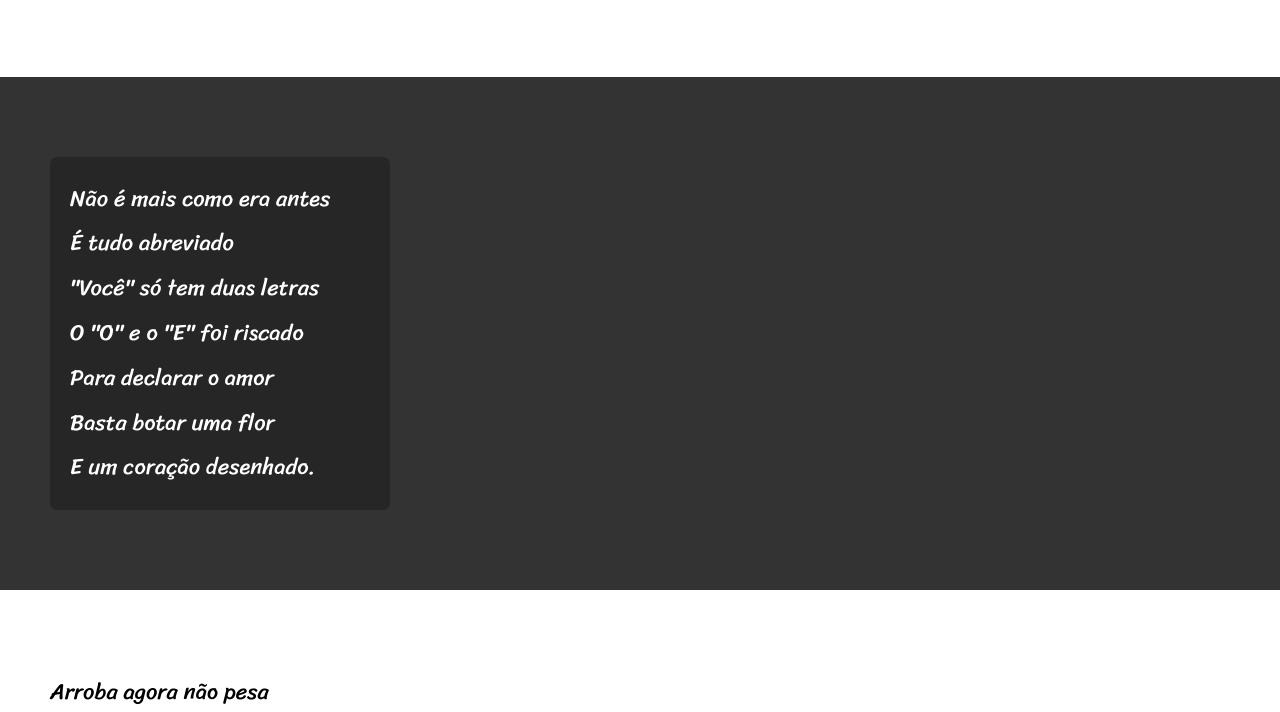
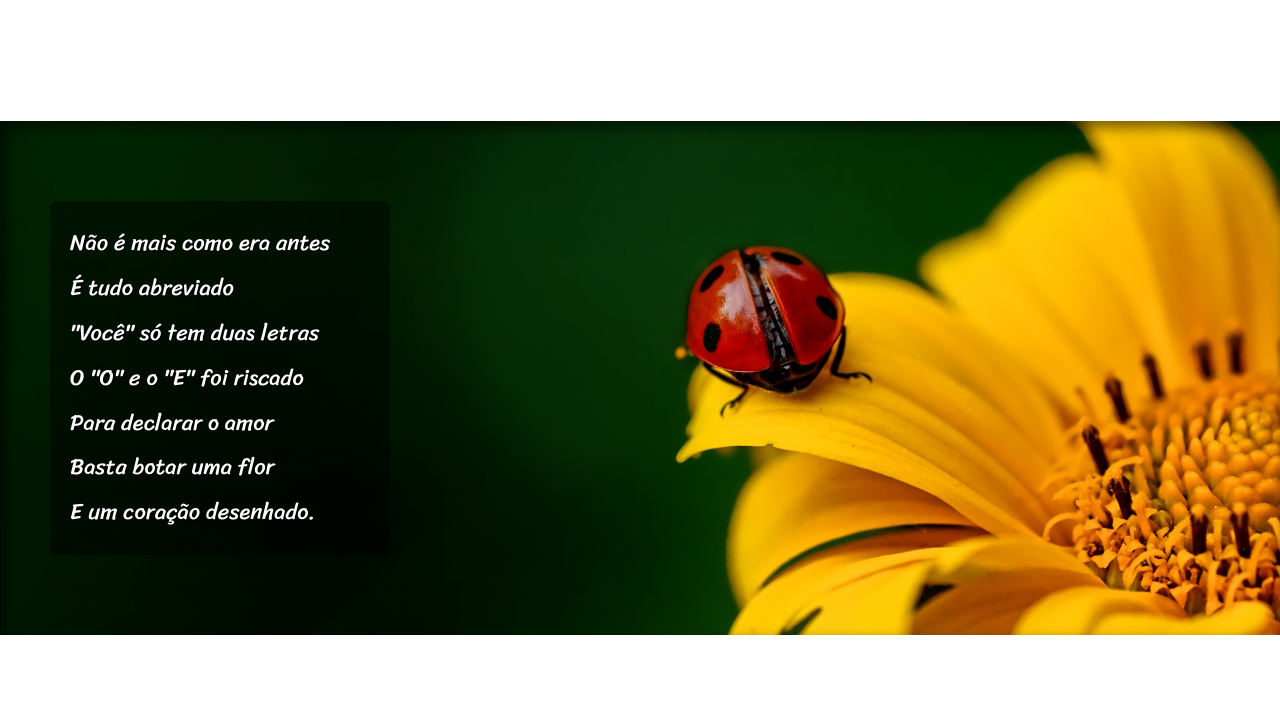
Before and after one commit to caue191106/html-css, a plain HTML site: page desafios/d12/index.html in a window 1280 px wide. Shown: the part 569-1281 px from the top of the page. Drawn offline with Linux system fonts and the light colour scheme.

Commit message:
finalização do site.

```diff
--- a/desafios/d12/index.html
+++ b/desafios/d12/index.html
@@ -25,7 +25,7 @@
         </p>
     </section>
 
-    <section class="imagem">
+    <section class="imagem" id="img01">
         <p>
             Não é mais como era antes <br>
             É tudo abreviado <br>
@@ -59,7 +59,7 @@
         </p>
     </section>
 
-    <section class="imagem">
+    <section class="imagem" id="img02">
         <p>
             Tenho saudade das cartas <br>
             Escritas com a própria mão <br>
--- a/desafios/d12/style.css
+++ b/desafios/d12/style.css
@@ -61,6 +61,10 @@ section {
     font-size: 1.4em;
 }
 
+section > p {
+    padding-bottom: 2em;
+}
+
 section.normal {
     background-color: white;
     color: black;
@@ -69,13 +73,27 @@ section.normal {
 section.imagem {
     background-color: rgb(51, 51, 51);
     color: white;
+    box-shadow: inset 6px 6px 13px 1px rgba(0, 0, 0, 0.527);
+    background-size: cover;
+    background-attachment: fixed;
 }
 
 section.imagem > p {
     width: 300px;
     padding: 20px;
     border-radius: 7px;
-    background-color: rgba(0, 0, 0, 0.253);
+    background-color: rgba(0, 0, 0, 0.466);
+    text-shadow: 1px 1px 1px black;
+}
+
+section#img01 {
+    background-image: url('../d12/imagens/background001.jpg');
+    background-position: right center;
+}
+
+section#img02 {
+    background-image: url('../d12/imagens/background002.jpg');
+    background-position: right center;
 }
 
 footer {
```
